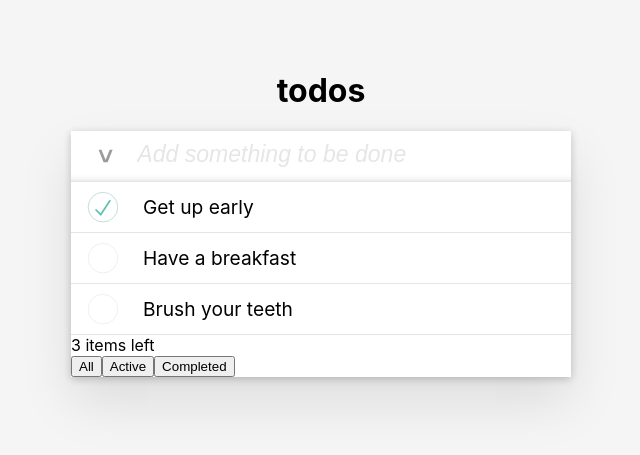
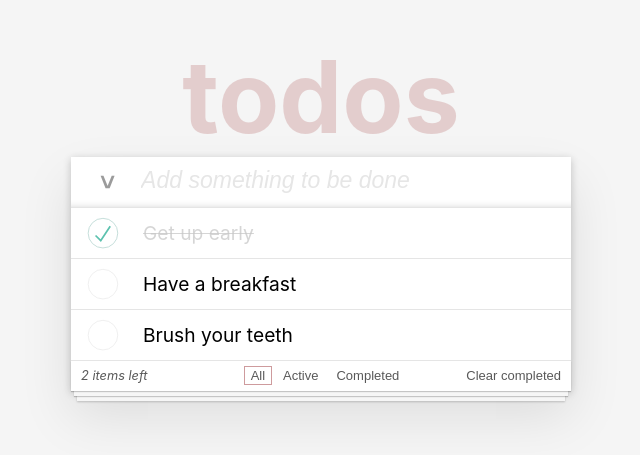
Before and after one commit to harunozbay/todos, a React (Create React App) app: page / in a window 1280 px wide. Shown: the part 187-642 px from the top of the page, without its empty margins (319-959 px from the left). Built offline with nearby package versions, Linux system fonts and the light colour scheme.

Commit message:
finish filter, finalize visual logic

```diff
--- a/src/App.css
+++ b/src/App.css
@@ -4,6 +4,12 @@
   align-items: center;
   min-height: 100vh;
   background: #f5f5f5;
+}
+
+#App h1{
+  color: #cc9a9a6e;
+  font-size: 100px;
+  margin: 0;
 }
 
 #container {
--- a/src/App.js
+++ b/src/App.js
@@ -3,6 +3,7 @@ import { useState } from "react";
 import List from "./components/List/list";
 import Entry from "./components/Entry/entry";
 import Filter from "./components/Filter/filter";
+
 
 function App() {
   const [todos, setTodos] = useState([
@@ -10,14 +11,17 @@ function App() {
     { text: "Have a breakfast", done: false, entryMode: false },
     { text: "Brush your teeth", done: false, entryMode: false },
   ]);
+
+  const [viewMode,setViewMode]=useState("all");
+
   return (
     <div id="App">
       <div id="container">
         <h1>todos</h1>
         <div id="components">
           <Entry todos={todos} setTodos={setTodos} />
-          <List todos={todos} setTodos={setTodos} />
-          <Filter todos={todos}/>
+          <List todos={todos} setTodos={setTodos} viewMode={viewMode}/>
+          <Filter todos={todos} setTodos={setTodos} viewMode={viewMode} setViewMode={setViewMode}/>
         </div>
       </div>
     </div>
--- a/src/components/Entry/entry.js
+++ b/src/components/Entry/entry.js
@@ -1,4 +1,4 @@
-import { useState } from "react";
+import { useState, useEffect, useRef } from "react";
 import "./entry.css";
 
 function Entry({ todos, setTodos }) {
@@ -8,6 +8,16 @@ function Entry({ todos, setTodos }) {
     entryMode: false,
   });
 
+  let toggleAllBtn = useRef();
+
+  useEffect(() => {
+    if (toggleAllBtn.current) {
+      if (todos.every((todo) => todo.done))
+        toggleAllBtn.current.style.color = "#474747";
+      else toggleAllBtn.current.style.color = "#9b9b9b";
+    }
+  }, [todos]);
+
   const onToggleAll = (e) => {
     let newTodos = [...todos];
     // if all is done then uncheck all
@@ -16,7 +26,6 @@ function Entry({ todos, setTodos }) {
         todo.done = false;
       });
       setTodos(newTodos);
-      e.target.style.color = "#9b9b9b";
     }
     // if some is undone then check all
     else {
@@ -24,7 +33,6 @@ function Entry({ todos, setTodos }) {
         todo.done = true;
       });
       setTodos(newTodos);
-      e.target.style.color = "#474747";
     }
   };
 
@@ -42,9 +50,18 @@ function Entry({ todos, setTodos }) {
 
   return (
     <div id="newTodoEntry">
-      <button type="button" id="toggleAll" onClick={onToggleAll}>
-        &gt;
-      </button>
+      <>
+        {todos.length !== 0 && (
+          <button
+            type="button"
+            id="toggleAll"
+            onClick={onToggleAll}
+            ref={toggleAllBtn}
+          >
+            &gt;
+          </button>
+        )}
+      </>
       <form onSubmit={onSubmitEntry}>
         <input
           onChange={onChangeInput}
--- a/src/components/Filter/filter.css
+++ b/src/components/Filter/filter.css
@@ -0,0 +1,66 @@
+#filterContainer {
+  display: flex;
+  justify-content: space-between;
+  align-items: center;
+  height: 30px;
+  box-shadow: 0 1px 1px rgba(0, 0, 0, 0.2), 0 8px 0 -3px #f6f6f6,
+    0 9px 1px -3px rgba(0, 0, 0, 0.2), 0 16px 0 -6px #f6f6f6,
+    0 17px 2px -6px rgba(0, 0, 0, 0.2);
+}
+
+/* 1x width */
+#todoCount {
+  margin-left: 10px;
+  line-height: 30px;
+  font-size: 0.8em;
+  font-style: italic;
+  color: #595959;
+  flex: 1;
+}
+
+/* 2x width */
+#filters {
+  display: flex;
+  justify-content: center;
+  flex: 2;
+}
+
+button {
+  background-color: inherit;
+  cursor: pointer;
+  margin: 0 2px;
+  color: #595959;
+  font-size: small;
+}
+
+.viewOption {
+  border: 1px solid transparent;
+}
+
+.viewOption:hover {
+  border: 1px solid #cc9a9a8c;
+}
+
+.currentView {
+  border: 1px solid #af5b5e9b;
+}
+
+/* 1x width */
+#clearCompleted {
+  position: relative;
+  margin-right: 2px;
+  right: 0;
+  display: flex;
+  justify-content: right;
+  flex: 1;
+}
+
+#clearCompleted > button {
+  line-height: 30px;
+  font-size: small;
+  border: none;
+}
+
+#clearCompleted > button:hover {
+  text-decoration: underline;
+}
--- a/src/components/Filter/filter.js
+++ b/src/components/Filter/filter.js
@@ -1,17 +1,55 @@
 import React from "react";
+import "./filter.css";
 
-function filter({ todos }) {
+function filter({ todos, setTodos, viewMode, setViewMode }) {
+  const onChangeView = (view) => () => {
+    setViewMode(view);
+  };
+
+  const onClearCompleted=(e) => {
+    let newTodos=[...todos];
+    newTodos= newTodos.filter((todo) => !todo.done);
+    setTodos(newTodos)
+  }
+
   return (
-    <div>
-      <div>{todos.length} items left</div>
-      <div>
-        <div>
-          <button>All</button>
-          <button>Active</button>
-          <button>Completed</button>
+    <>
+      {todos.length !== 0 && (
+        <div id="filterContainer">
+          <span id="todoCount">
+            {todos.filter((todo) => !todo.done).length} items left
+          </span>
+          <span id="filters">
+            <button
+              type="button"
+              onClick={onChangeView("all")}
+              className={viewMode === "all" ? "currentView" : "viewOption"}
+            >
+              All
+            </button>
+            <button
+              type="button"
+              onClick={onChangeView("active")}
+              className={viewMode === "active" ? "currentView" : "viewOption"}
+            >
+              Active
+            </button>
+            <button
+              type="button"
+              onClick={onChangeView("completed")}
+              className={
+                viewMode === "completed" ? "currentView" : "viewOption"
+              }
+            >
+              Completed
+            </button>
+          </span>
+          <span id="clearCompleted">
+            <button type="button" onClick={onClearCompleted}>Clear completed</button>
+          </span>
         </div>
-      </div>
-    </div>
+      )}
+    </>
   );
 }
 
--- a/src/components/List/list.css
+++ b/src/components/List/list.css
@@ -60,6 +60,12 @@ ul {
     padding-left: 10px;
   }
 
+  .todoTextDone{
+    padding-left: 10px;
+    color: rgba(199, 199, 199, 0.749);
+    text-decoration: line-through;
+  }
+
   .remove {
     display: none;
     width: 40px;
--- a/src/components/List/list.js
+++ b/src/components/List/list.js
@@ -1,6 +1,6 @@
-import "./list.css"
+import "./list.css";
 
-function List({ todos, setTodos }) {
+function List({ todos, setTodos, viewMode }) {
   const onToggleDone = (e) => {
     const index = e.target.value;
     let newTodos = [...todos];
@@ -32,9 +32,8 @@ function List({ todos, setTodos }) {
     setTodos(newTodos);
   };
 
+  const renderSingle = (todo, index) => {
     return (
-    <ul>
-      {todos.map((todo, index) => (
       <li key={index}>
         <div className="checkbox">
           <input
@@ -56,19 +55,47 @@ function List({ todos, setTodos }) {
             </div>
           ) : (
             <div className="entryRow">
+              {todo.done ? (
+                <div className="todoTextDone" onClick={onEntryMode(index)}>
+                  {todo.text}
+                </div>
+              ) : (
                 <div className="todoText" onClick={onEntryMode(index)}>
                   {todo.text}
                 </div>
-                <button type="button" className="remove" onClick={onRemove(index)}>
+              )}
+
+              <button
+                type="button"
+                className="remove"
+                onClick={onRemove(index)}
+              >
                 x
               </button>
             </div>
           )}
-
         </>
       </li>
-      ))}
-    </ul>
+    );
+  };
+
+  const renderConditionally = (todo, index) => {
+    switch (viewMode) {
+      case "all":
+        return renderSingle(todo, index);
+      case "active":
+        return !todo.done ? renderSingle(todo, index) : null;
+
+      case "completed":
+        return todo.done ? renderSingle(todo, index) : null;
+
+      default:
+        return renderSingle(todo, index);
+    }
+  };
+
+  return (
+    <ul>{todos.map((todo, index) => renderConditionally(todo, index))}</ul>
   );
 }
 
```
Lines whose indentation alone changed are shown as unchanged.
